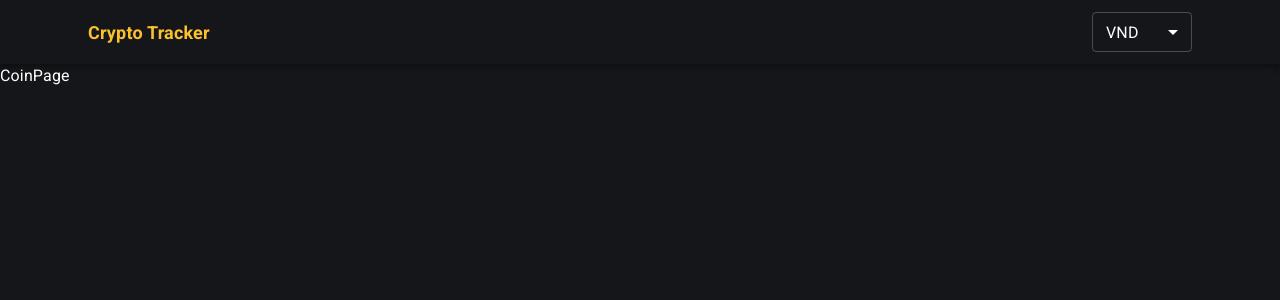
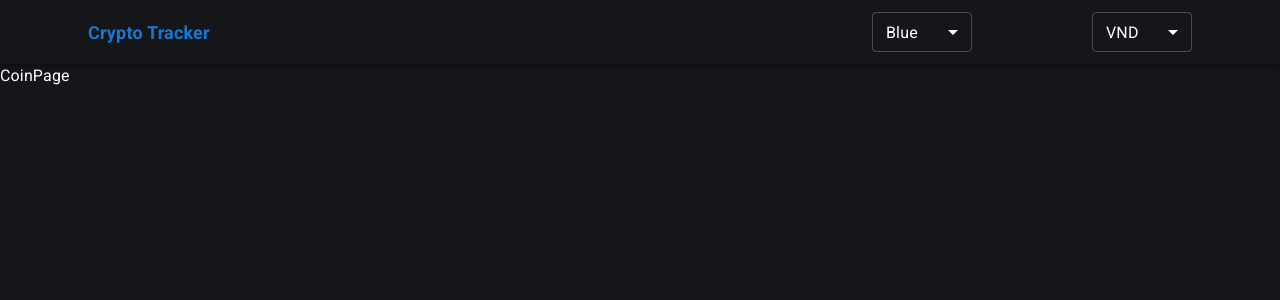
Before and after one commit to daniel-ctn/crypto-tracker, a React (Vite) app: page /coin/1 in a window 1280 px wide. Shown: the top 300 px of the page. Built offline with nearby package versions, Linux system fonts and the light colour scheme; what assests would draw is missing.

Commit message:
[Coin Table] implement searching and theme chosen

```diff
--- a/src/App.tsx
+++ b/src/App.tsx
@@ -1,17 +1,20 @@
-import { useState } from 'react'
 import { Route, Routes } from 'react-router-dom'
-import { Box } from '@mui/material'
+import { Box, ThemeProvider } from '@mui/material'
 
 import Header from 'components/layout/Header'
 import HomePage from 'pages/HomePage'
-import CoinPage from './pages/CoinPage'
+import CoinPage from 'pages/CoinPage'
+import { ThemeState } from 'context/themeContext'
 
 import 'slick-carousel/slick/slick.css'
 import 'slick-carousel/slick/slick-theme.css'
 import './App.css'
 
 function App() {
+  const { theme } = ThemeState()
+
   return (
+    <ThemeProvider theme={theme}>
       <Box
         sx={{
           backgroundColor: '#14161a',
@@ -25,6 +28,7 @@ function App() {
           <Route path='/coin/:id' element={<CoinPage />} />
         </Routes>
       </Box>
+    </ThemeProvider>
   )
 }
 
--- a/src/components/layout/Header.tsx
+++ b/src/components/layout/Header.tsx
@@ -1,25 +1,56 @@
-import { FC } from 'react'
+import { FC, useState } from 'react'
 import { useNavigate } from 'react-router-dom'
 import {
   AppBar,
   Container,
   MenuItem,
-  Select,
+  Select, SelectChangeEvent,
   Toolbar,
   Typography,
 } from '@mui/material'
-import { yellow } from '@mui/material/colors'
 
 import { CryptoState, Currency } from 'context/cryptoContext'
+import { ThemeState } from 'context/themeContext'
+import { blueTheme, greenTheme, pinkTheme, purpleTheme, yellowTheme } from 'theme'
 
 const Header: FC = () => {
   const navigate = useNavigate()
   const { currency, setCurrency } = CryptoState()
+  const { theme, setTheme } = ThemeState()
+  const [themeState, setThemeState] = useState('blue')
 
   const getSymbol = (value: string) => {
-    if(value === 'usd') return '$'
-    if(value === 'vnd') return 'VND '
+    if (value === 'usd') return '$'
+    if (value === 'vnd') return 'VND '
     return '$'
+  }
+
+  const handleChangeTheme = (e: SelectChangeEvent) => {
+    const value = e.target.value
+    if (setTheme) {
+      switch (value) {
+        case 'blue':
+          setThemeState('blue')
+          setTheme(blueTheme)
+          break
+        case 'yellow':
+          setThemeState('yellow')
+          setTheme(yellowTheme)
+          break
+        case 'pink':
+          setThemeState('pink')
+          setTheme(pinkTheme)
+          break
+        case 'green':
+          setThemeState('green')
+          setTheme(greenTheme)
+          break
+        case 'purple':
+          setThemeState('purple')
+          setTheme(purpleTheme)
+          break
+      }
+    }
   }
 
   return (
@@ -29,7 +60,7 @@ const Header: FC = () => {
           <Typography
             sx={{
               flex: 1,
-              color: yellow[700],
+              color: 'primary.main',
               fontWeight: 'bold',
               cursor: 'pointer',
               fontSize: '18px',
@@ -40,6 +71,25 @@ const Header: FC = () => {
           </Typography>
           <Select
             variant='outlined'
+            labelId='theme'
+            id='theme'
+            value={themeState}
+            label='Age'
+            onChange={handleChangeTheme}
+            sx={{
+              width: 100,
+              height: 40,
+              marginLeft: 15,
+            }}
+          >
+            <MenuItem value='blue'>Blue</MenuItem>
+            <MenuItem value='yellow'>Yellow</MenuItem>
+            <MenuItem value='pink'>Pink</MenuItem>
+            <MenuItem value='green'>Green</MenuItem>
+            <MenuItem value='purple'>Purple</MenuItem>
+          </Select>
+          <Select
+            variant='outlined'
             labelId='crypto-type'
             id='crypto-type'
             value={currency.value}
@@ -48,7 +98,7 @@ const Header: FC = () => {
               const value = e.target.value as string
               const currency: Currency = {
                 value,
-                symbol: getSymbol(value)
+                symbol: getSymbol(value),
               }
               setCurrency && setCurrency(currency)
             }}
--- a/src/components/section/Banner.tsx
+++ b/src/components/section/Banner.tsx
@@ -33,7 +33,7 @@ const Banner: FC = (): ReactElement => {
         <TagLine>
           <Typography
             variant="h2"
-            color={yellow[700]}
+            color='primary.main'
             sx={{
               fontWeight: "bold",
               marginBottom: "15px",
--- a/src/components/section/CoinTable.tsx
+++ b/src/components/section/CoinTable.tsx
@@ -1,4 +1,4 @@
-import { ChangeEvent, FC, useState } from 'react'
+import { ChangeEvent, FC, useEffect, useState } from 'react'
 import {
   Box,
   Container, Paper, Skeleton,
@@ -13,14 +13,15 @@ import {
   Typography,
 } from '@mui/material'
 import { styled } from '@mui/system'
-import { green, grey, red, yellow } from '@mui/material/colors'
+import { green, grey, red } from '@mui/material/colors'
 import currencyjs from 'currency.js'
 
 import { useListCoin } from 'config/queries'
 import { CryptoState } from 'context/cryptoContext'
+import { Coin } from 'types/Coin'
 
 const TableCellHeader = styled(TableCell)({
-  color: grey[700],
+  color: grey[300],
   fontWeight: 'bold',
   fontSize: '18px',
 })
@@ -33,8 +34,18 @@ const CoinImage = styled('img')({
 const CoinTable: FC = () => {
   const [page, setPage] = useState(0)
   const [rowsPerPage, setRowsPerPage] = useState(5)
+  const [search, setSearch] = useState('')
+  const [filteredData, setFilteredData] = useState<Coin[] | undefined>([])
   const { currency } = CryptoState()
   const { data, isLoading } = useListCoin(currency.value)
+
+
+  useEffect(() => {
+    if (data && data?.length > 0) {
+      const dataFilter = data?.filter(d => d.name.toLowerCase().includes(search.toLowerCase()))
+      setFilteredData(dataFilter)
+    }
+  }, [data, data?.length, search])
 
   const formatCurrency = (value: number, symbol: string) => currencyjs(value, {
     symbol,
@@ -63,7 +74,9 @@ const CoinTable: FC = () => {
         sx={{
           marginBottom: '20px',
           width: '100%',
-        }} />
+        }}
+        onChange={(e) => setSearch(e.target.value)}
+      />
       <TableContainer component={Paper}>
         {isLoading ? (
           <Stack spacing={1}>
@@ -73,7 +86,7 @@ const CoinTable: FC = () => {
           </Stack>
         ) : (
           <Table sx={{ minWidth: 650 }} aria-label='coin market table'>
-            <TableHead sx={{ backgroundColor: yellow[700] }}>
+            <TableHead sx={{ backgroundColor: 'primary.main' }}>
               <TableRow>
                 <TableCellHeader>Coin</TableCellHeader>
                 <TableCellHeader align='right'>Price</TableCellHeader>
@@ -82,7 +95,7 @@ const CoinTable: FC = () => {
               </TableRow>
             </TableHead>
             <TableBody>
-              {data?.slice(page * rowsPerPage, page * rowsPerPage + rowsPerPage).map((row) => (
+              {filteredData?.slice(page * rowsPerPage, page * rowsPerPage + rowsPerPage).map((row) => (
                 <TableRow
                   key={row.id}
                   sx={{ '&:last-child td, &:last-child th': { border: 0 } }}
@@ -112,11 +125,13 @@ const CoinTable: FC = () => {
       <TablePagination
         rowsPerPageOptions={[5, 10, 25]}
         component='div'
-        count={data?.length || 0}
+        count={filteredData?.length || 0}
         rowsPerPage={rowsPerPage}
         page={page}
         onPageChange={handleChangePage}
         onRowsPerPageChange={handleChangeRowsPerPage}
+        showFirstButton={true}
+        showLastButton={true}
       />
     </Container>
   )
--- a/src/config/queries.ts
+++ b/src/config/queries.ts
@@ -6,9 +6,15 @@ import {
   getTrendingCoin,
 } from './api'
 import { Coin } from 'types/Coin'
+import queryClient from './queryClient'
 
 export const useListCoin = (currency: string): UseQueryResult<Coin[], Error> => {
-  return useQuery<Coin[], Error>(['coin-list', currency], () => getListCoin(currency))
+  return useQuery<Coin[], Error>(['coin-list', currency],
+    () => getListCoin(currency), {
+      onSuccess: () =>
+        queryClient.prefetchQuery(['coin-list', 'usd'],
+          () => getListCoin('usd')),
+    })
 }
 
 export const useSingleCoin = (id: string): UseQueryResult<Coin, Error> => {
--- /dev/null
+++ b/src/context/themeContext.tsx
@@ -0,0 +1,26 @@
+import { createContext, Dispatch, FC, SetStateAction, useContext, useState } from 'react'
+import { Theme } from '@mui/material'
+import { blueTheme } from '../theme'
+
+interface ThemeContextInterface {
+  theme: Theme;
+  setTheme?: Dispatch<SetStateAction<Theme>>;
+}
+
+const initialContextValue: ThemeContextInterface = {
+  theme: blueTheme,
+}
+
+const ThemeCtx = createContext<ThemeContextInterface>(initialContextValue)
+
+export const ThemeContext: FC = ({ children }) => {
+  const [theme, setTheme] = useState<Theme>(initialContextValue.theme)
+
+  return (
+    <ThemeCtx.Provider value={{ theme, setTheme }}>
+      {children}
+    </ThemeCtx.Provider>
+  )
+}
+
+export const ThemeState = () => useContext(ThemeCtx)
--- a/src/main.tsx
+++ b/src/main.tsx
@@ -2,30 +2,29 @@ import React from 'react'
 import ReactDOM from 'react-dom'
 import CssBaseline from '@mui/material/CssBaseline'
 import { BrowserRouter as Router } from 'react-router-dom'
-import { ThemeProvider } from '@mui/material'
 import { QueryClientProvider } from 'react-query'
 import { ReactQueryDevtools } from 'react-query/devtools'
 
 import { CryptoContext } from 'context/cryptoContext'
+import { ThemeContext } from 'context/themeContext'
 
 import queryClient from 'config/queryClient'
-import theme from './theme'
 
 import App from './App'
 
 ReactDOM.render(
   <React.StrictMode>
     <Router>
-      <ThemeProvider theme={theme}>
-        <QueryClientProvider client={queryClient}>
+      <QueryClientProvider client={queryClient}>
+        <ThemeContext>
           <CryptoContext>
             <CssBaseline />
             <App />
           </CryptoContext>
-          <ReactQueryDevtools initialIsOpen={false} />
-        </QueryClientProvider>
-      </ThemeProvider>
+        </ThemeContext>
+        <ReactQueryDevtools initialIsOpen={false} />
+      </QueryClientProvider>
     </Router>
   </React.StrictMode>,
-  document.getElementById('root')
+  document.getElementById('root'),
 )
--- a/src/theme.ts
+++ b/src/theme.ts
@@ -1,10 +1,47 @@
 import { createTheme } from "@mui/material";
+import { blue, green, pink, purple, yellow } from '@mui/material/colors'
 
-export default createTheme({
+export const blueTheme = createTheme({
   palette: {
     primary: {
-      main: '#fff',
+      main: blue[700],
     },
     mode: 'dark',
   },
 })
+
+export const yellowTheme = createTheme({
+  palette: {
+    primary: {
+      main: yellow[800],
+    },
+    mode: 'dark',
+  },
+})
+
+export const pinkTheme = createTheme({
+  palette: {
+    primary: {
+      main: pink[700],
+    },
+    mode: 'dark',
+  },
+})
+
+export const greenTheme = createTheme({
+  palette: {
+    primary: {
+      main: green[700],
+    },
+    mode: 'dark',
+  },
+})
+
+export const purpleTheme = createTheme({
+  palette: {
+    primary: {
+      main: purple[600],
+    },
+    mode: 'dark',
+  },
+})
```
Lines whose indentation alone changed are shown as unchanged.
